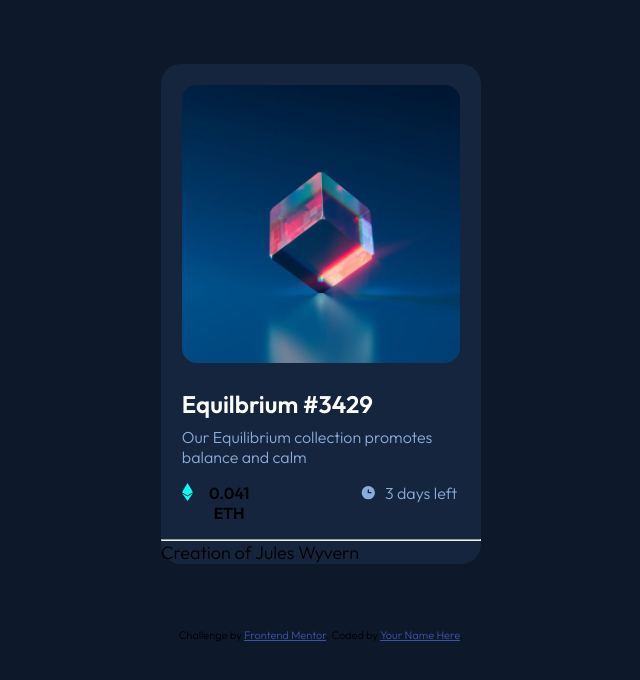
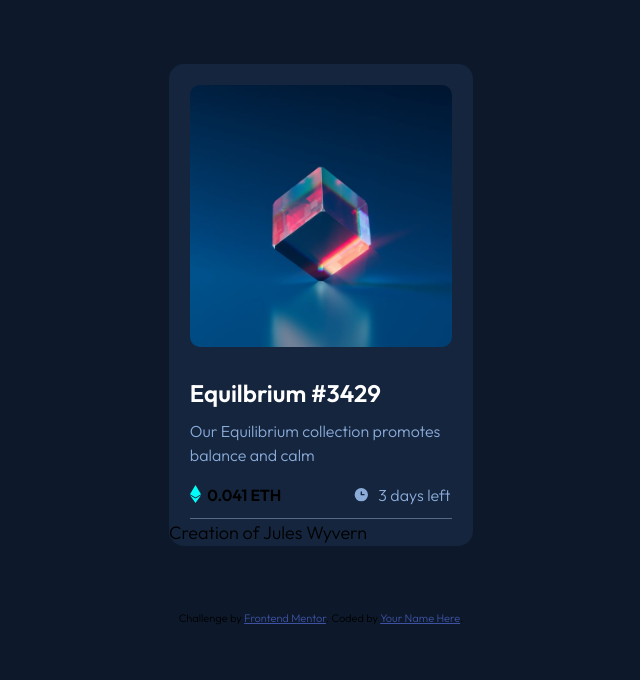
Before and after one commit to iprinceroyy/NFT-preview-card, a plain HTML site: page index.html in a window 1280 px wide. Shown: the whole page, without its empty margins (319-959 px from the left). Drawn offline with Linux system fonts and the light colour scheme.

Commit message:
modified style.css index.html

```diff
--- a/css/style.css
+++ b/css/style.css
@@ -10,6 +10,7 @@ body {
     font-size: 18px;
     font-family: "Outfit", sans-serif;
     font-weight: 300;
+    line-height: 1.5;
 }
 
 .container {
@@ -21,11 +22,11 @@ body {
 }
 
 .card {
-    width: 20rem;
+    width: 19rem;
     margin: 0;
     padding: 0;
     background-color: hsl(216, 50%, 16%);
-    border-radius: 20px;
+    border-radius: 15px;
 }
 
 .equilibrium-img {
@@ -34,7 +35,7 @@ body {
 
 .card img {
     width: 100%;
-    border-radius: 15px;
+    border-radius: 10px;
 }
 
 .description {
@@ -57,7 +58,7 @@ body {
 .balance {
     display: flex;
     flex-wrap: nowrap;
-    margin: 1rem 0;
+    margin: 1rem 0 0.5rem;
 }
 
 .balance div:nth-of-type(1) {
@@ -66,21 +67,25 @@ body {
 }
 
 .balance div:nth-of-type(2) {
-    width: 60px;
-    text-align: center;
     font-size: 0.5rem;
     font-weight: 400;
-    margin: 0 2rem 0 0;
+    margin: 0 1rem 0 0;
 }
 
 .balance div:nth-of-type(3) {
-    margin: 0 0 0 4.3rem;
+    margin: 0 0 0 3.5rem;
 }
 
 .balance div:nth-of-type(4) {
     font-size: 1rem;
     color: hsl(215, 51%, 70%);
     margin: 0 0 0 0.5rem;
+}
+
+hr {
+    border-width: 1px 0 0 0;
+    border-color: hsl(215, 51%, 70%);
+    margin: 0 1.3rem;
 }
 
 .attribution {
```
Also changed, not shown: index.html (+2 -6 lines).
